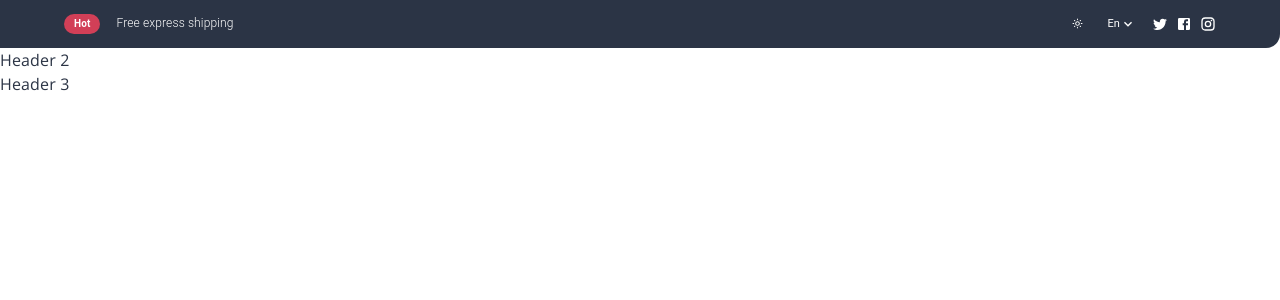
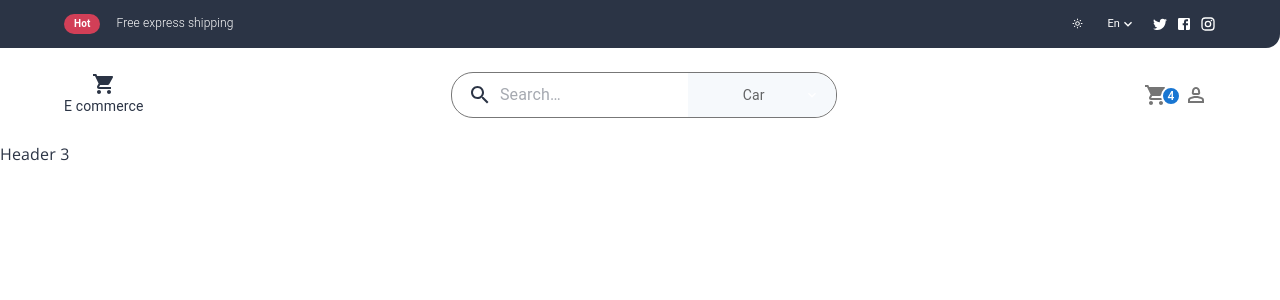
Before and after one commit to louhab856/ecommerce_website, a React (Vite) app in the folder front_end/: page / in a window 1280 px wide. Shown: the top 300 px of the page. Built offline with nearby package versions, Linux system fonts and the light colour scheme.

Commit message:
hedaer 2 is finish

```diff
--- a/front_end/src/components/header/Header2.jsx
+++ b/front_end/src/components/header/Header2.jsx
@@ -1,7 +1,176 @@
+import { Container, IconButton, InputBase, Stack, Typography } from '@mui/material';
+import ShoppingCartIcon from '@mui/icons-material/ShoppingCart';
+import SearchIcon from '@mui/icons-material/Search';
+import { styled, alpha } from '@mui/material/styles';
+import {useTheme} from "@mui/material";
+import Person2OutlinedIcon from '@mui/icons-material/Person2Outlined';
+import Badge from '@mui/material/Badge';
+import List from '@mui/material/List';
+import ListItemButton from '@mui/material/ListItemButton';
+import ListItemText from '@mui/material/ListItemText';
+import MenuItem from '@mui/material/MenuItem';
+import Menu from '@mui/material/Menu';
+import { useState , useEffect } from 'react';
+import ExpandMoreIcon from "@mui/icons-material/ExpandMore";
+
+
+const Search = styled('div')(({ theme }) => ({
+  position: 'relative',
+  borderRadius: theme.shape.borderRadius,
+  border: "1px  solid #777",
+  '&:hover': {
+    backgroundColor: alpha(theme.palette.common.white, 0.25),
+  },
+  marginRight: theme.spacing(2),
+  marginLeft: 0,
+  width: '100%',
+  [theme.breakpoints.up('sm')]: {
+    marginLeft: theme.spacing(3),
+    width: 'auto',
+  },
+}));
+
+const SearchIconWrapper = styled('div')(({ theme }) => ({
+  padding: theme.spacing(0, 2),
+  height: '100%',
+  position: 'absolute',
+  pointerEvents: 'none',
+  display: 'flex',
+  alignItems: 'center',
+  justifyContent: 'center',
+}));
+
+const StyledInputBase = styled(InputBase)(({ theme }) => ({
+  color: 'inherit',
+  '& .MuiInputBase-input': {
+    padding: theme.spacing(1, 1, 1, 0),
+    paddingLeft: `calc(1em + ${theme.spacing(4)})`,
+    transition: theme.transitions.create('width'),
+    width: '100%',
+    [theme.breakpoints.up('md')]: {
+      width: '20ch',
+    },
+  },
+}));
+
+
+const StyledBadge = styled(Badge)(({ theme }) => ({
+  '& .MuiBadge-badge': {
+    right: -3,
+    top: 13,
+    border: `2px solid ${theme.palette.background.paper}`,
+    padding: '0 4px',
+  },
+}));
+const options = [
+  'ALL Categories',
+  'Car',
+  'Clothes',
+  'Electronics',
+];
 export default function Header2() {
+  const [anchorEl, setAnchorEl] = useState();
+  const [selectedIndex, setSelectedIndex] = useState(1);
+  const open = Boolean(anchorEl);
+  const handleClickListItem = (event) => {
+    setAnchorEl(event.currentTarget);
+  };
+
+  const handleMenuItemClick = (
+    event,
+    index,
+  ) => {
+    setSelectedIndex(index);
+    setAnchorEl(null);
+  };
+
+  const handleClose = () => {
+    setAnchorEl(null);
+  };
+  let  theme = useTheme();
+  useEffect(()=>{
+    console.log('this theme is ',  theme.palette.myColor)
+  })
   return (
-    <div>
-        Header 2
-    </div>
+    <Container sx={{ my: 3, display: 'flex', justifyContent: "space-between" }}>
+      <Stack alignItems={"center"} >
+        <ShoppingCartIcon />
+        <Typography variant="body2">E commerce </Typography>
+      </Stack>
+      <Search
+        sx={{
+          display: "flex",
+          borderRadius: "22px"
+        }}
+      >
+        <SearchIconWrapper>
+          <SearchIcon />
+        </SearchIconWrapper>
+        <StyledInputBase
+          placeholder="Search…"
+          inputProps={{ 'aria-label': 'search' }}
+        />
+        <List
+          component="nav"
+          aria-label="Device settings"
+          sx={{
+            bgcolor: theme.palette.myColor.main,
+            borderTopRightRadius: '22px',
+            borderBottomRightRadius: "22px",
+            p: 0
+           }}
+        >
+          <ListItemButton
+            id="lock-button"
+            aria-haspopup="listbox"
+            aria-controls="lock-menu"
+            aria-label="when device is locked"
+            aria-expanded={open ? 'true' : undefined}
+            onClick={handleClickListItem}
+          >
+            <ListItemText
+              secondary={options[selectedIndex]}
+              sx={{
+                width: "100px" ,
+                textAlign: 'center',
+                "&:hover": {cursor: "pointer"}
+              }}
+            />
+            <ExpandMoreIcon sx={{ fontSize: "16px", color: "#fff" }} />
+          </ListItemButton>
+        </List>
+        <Menu
+          id="lock-menu"
+          anchorEl={anchorEl}
+          open={open}
+          onClose={handleClose}
+          MenuListProps={{
+            'aria-labelledby': 'lock-button',
+            role: 'listbox',
+          }}
+        >
+          {options.map((option, index) => (
+            <MenuItem
+            sx={{fontSize:"11px"}}
+              key={option}
+              selected={index === selectedIndex}
+              onClick={(event) => handleMenuItemClick(event, index)}
+            >
+              {option}
+            </MenuItem>
+          ))}
+        </Menu>
+      </Search>
+      <Stack direction={"row"}>
+        <IconButton aria-label="cart">
+          <StyledBadge badgeContent={4} color="primary">
+            <ShoppingCartIcon />
+          </StyledBadge>
+        </IconButton>
+        <IconButton>
+          <Person2OutlinedIcon />
+        </IconButton>
+      </Stack>
+    </Container>
   )
 }
--- a/front_end/src/index.css
+++ b/front_end/src/index.css
@@ -8,3 +8,6 @@
   font-variation-settings:
   "wdth" 100;
 }
+.border{
+  border: 2px solid red !important;
+}
--- a/front_end/src/theme.jsx
+++ b/front_end/src/theme.jsx
@@ -7,7 +7,9 @@
     mode,
     ...(mode === "light"
       ? {
-          // palette values for light mode
+          myColor :{
+            main:"#F6F9FC"
+          },
           text: {
             primary: "#2B3445",
           },
@@ -20,7 +22,9 @@
           },
         }
       : {
-          // palette values for dark mode
+        myColor :{
+          main:"#252b32"
+        },
           neutral: {
             main: "#64748B",
           },
```
